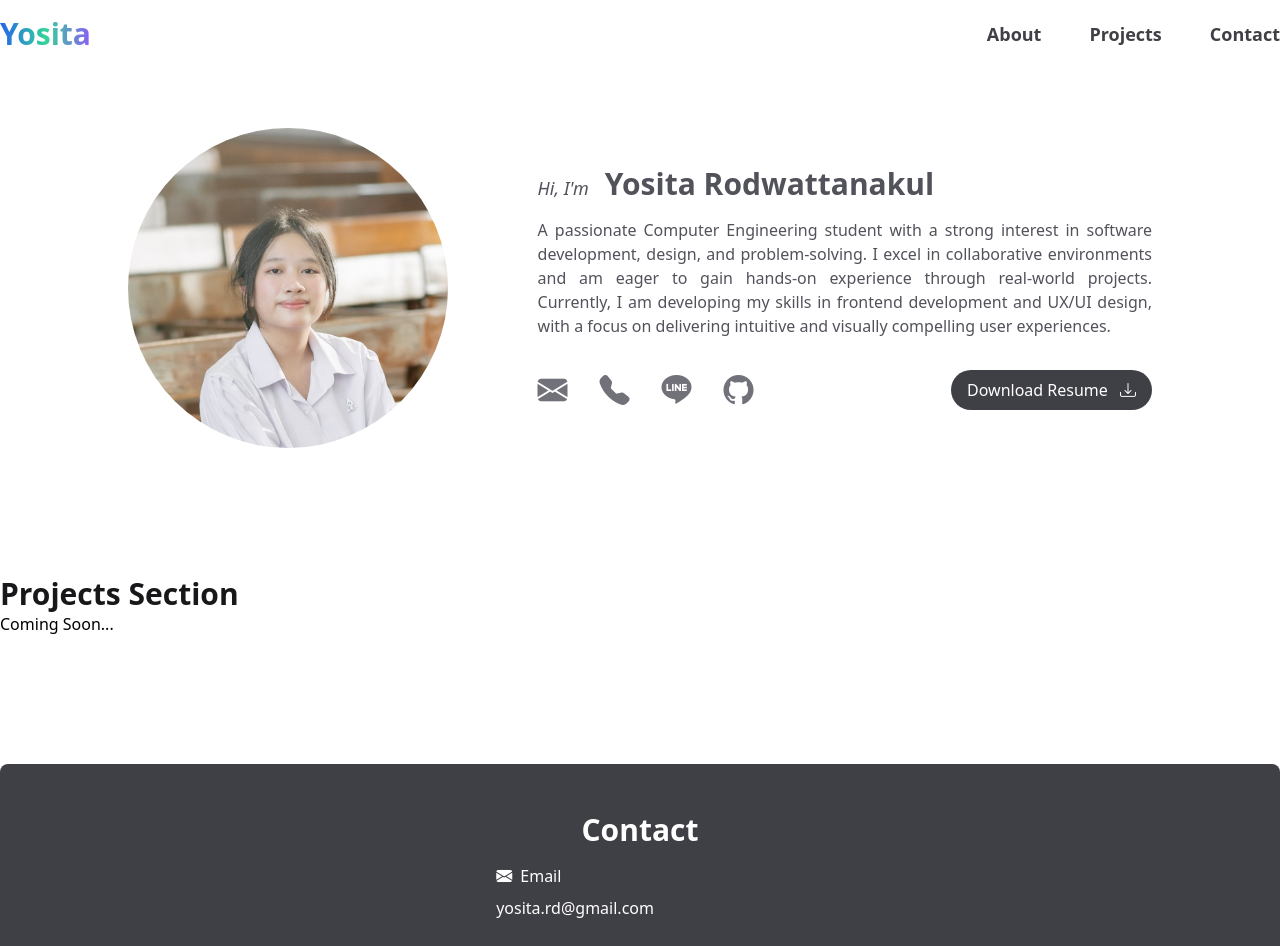
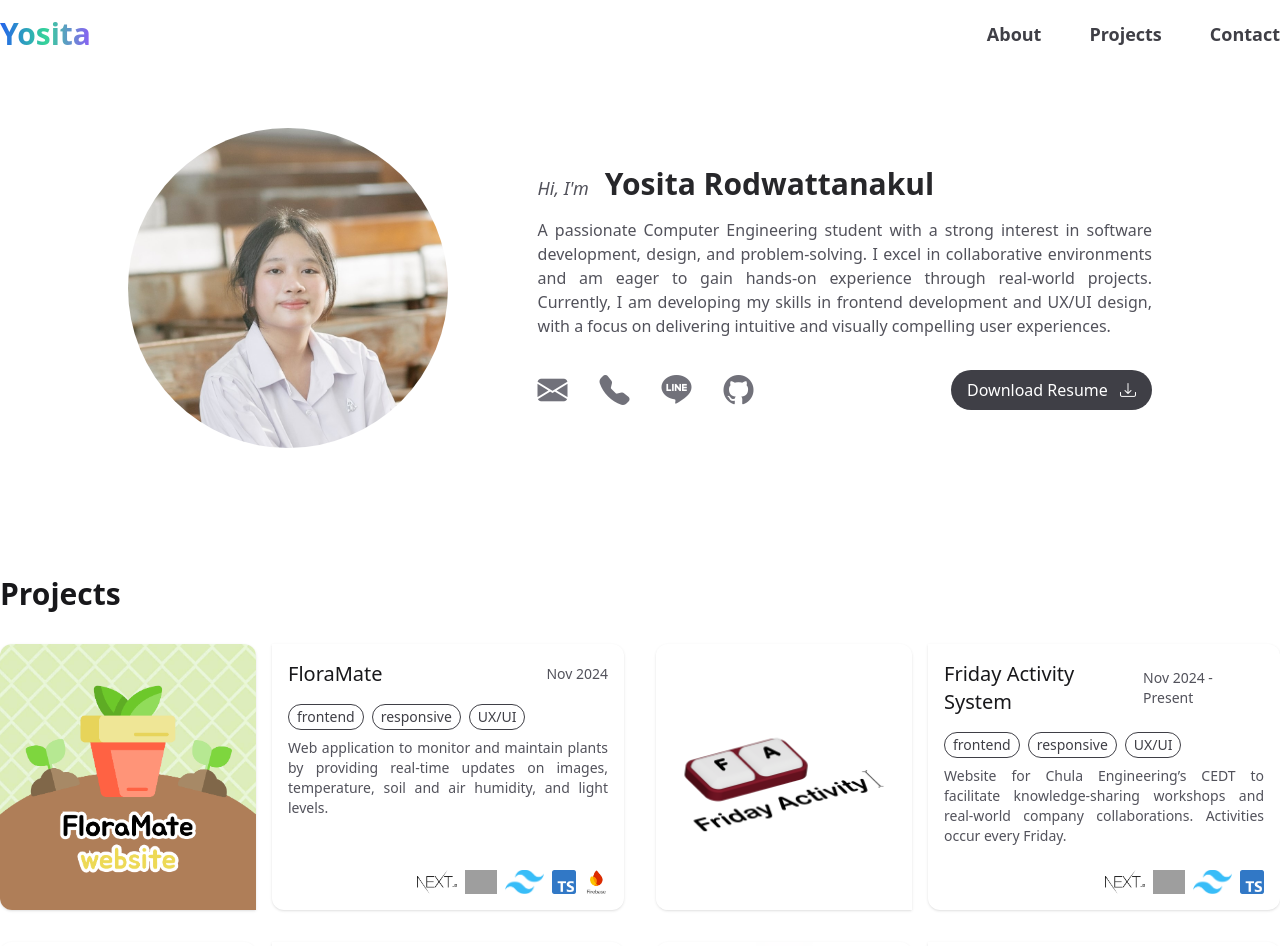
Before and after one commit to yosita-rd/yosita-portfolio, a Next.js app: page / in a window 1280 px wide. Shown: the top 946 px of the page. Built offline with nearby package versions, Linux system fonts and the light colour scheme; grey boxes are pictures that could not be loaded.

Commit message:
add project card

```diff
--- a/src/app/page.tsx
+++ b/src/app/page.tsx
@@ -5,6 +5,7 @@ import Guide from '@/components/GuideBar';
 import { TextFade } from '@/components/TextFade';
 import Image from 'next/image';
 import Link from 'next/link';
+import Project from '../../public/data/project';
 
 export default function Home() {
   const aboutRef = useRef<HTMLElement | null>(null);
@@ -44,7 +45,7 @@ export default function Home() {
               <span className='mr-4 font-medium text-base md:text-lg italic'>
                 Hi, I'm
               </span>
-              <span className='font-bold text-xl md:text-3xl'>
+              <span className='font-bold text-xl md:text-3xl text-zinc-800'>
                 Yosita Rodwattanakul
               </span>
             </TextFade>
@@ -81,14 +82,26 @@ export default function Home() {
 
       {/* Projects */}
       <section ref={projectsRef} id='projects' className='py-16'>
-        <h2 className='text-3xl font-semibold text-zinc-900'>
-          Projects Section
-        </h2>
-        <p>Coming Soon...</p>
+        <h2 className='text-3xl font-semibold text-zinc-900'>Projects</h2>
+        <div className='grid grid-flow-row grid-cols-1 lg:grid-cols-2 gap-8 mt-8'>
+          {Project.map((project, i) => {
+            return (
+              <ProjectCard
+                key={i}
+                title={project.title}
+                date={project.date}
+                description={project.desc}
+                tags={project.tags}
+                tools={project.toolsIcon}
+                image={project.image}
+              />
+            );
+          })}
+        </div>
       </section>
 
       {/* Contact */}
-      <section ref={contactRef} id='contact' className='py-16'>
+      <section ref={contactRef} id='contact' className='py-12'>
         <div className='bg-zinc-700 rounded-lg px-16 py-12 flex flex-col space-y-4 text-nowrap items-center'>
           <h1 className='text-3xl font-semibold text-white'>Contact</h1>
           <div className='grid grid-flow-row grid-cols-1 gap-2 text-white'>
@@ -129,3 +142,58 @@ const Button: React.FC<{ children: React.ReactNode }> = ({ children }) => {
     </button>
   );
 };
+
+const ProjectCard: React.FC<{
+  title: string;
+  date: string;
+  description: string;
+  tags: string[];
+  tools: string[];
+  image: string;
+}> = ({ title, date, description, tags, tools, image }) => {
+  return (
+    <div className='flex flex-col md:flex-row items-center md:items-start w-full rounded-xl'>
+      <div
+        className='bg-no-repeat bg-center bg-cover h-56 w-64 md:min-h-full rounded-t-xl md:rounded-l-xl shadow'
+        style={{ backgroundImage: `url(${image})` }}
+      ></div>
+      <div className='w-full md:w-4 h-4 md:h-full'></div>
+      {/* Details */}
+      <div className='flex-1 w-64 h-full shadow p-4 text-zinc-900 flex flex-col justify-between gap-6 rounded-b-xl md:rounded-r-xl'>
+        <div className='flex flex-col gap-2'>
+          <div className='flex flex-col mb-2 md:flex-row justify-between md:items-center'>
+            <h2 className='text-xl font-medium'>{title}</h2>
+            <p className='text-sm text-zinc-600'>{date}</p>
+          </div>
+          {tags.length > 0 && (
+            <div className='flex flex-row gap-2 items-center flex-wrap'>
+              {tags.map((tag, i) => (
+                <div
+                  key={i}
+                  className='px-2 py-0.5 rounded-full border border-zinc-700 text-sm text-zinc-700'
+                >
+                  {tag}
+                </div>
+              ))}
+            </div>
+          )}
+          <p className='text-sm text-justify text-zinc-600'>{description}</p>
+        </div>
+        {tools.length > 0 && (
+          <div className='flex flex-row gap-2 items-center place-self-end'>
+            {tools.map((tool, i) => (
+              <Image
+                key={i}
+                src={`/tools/${tool}.png`}
+                alt={tool}
+                width={1000}
+                height={1000}
+                className='h-6 w-fit'
+              />
+            ))}
+          </div>
+        )}
+      </div>
+    </div>
+  );
+};
```
